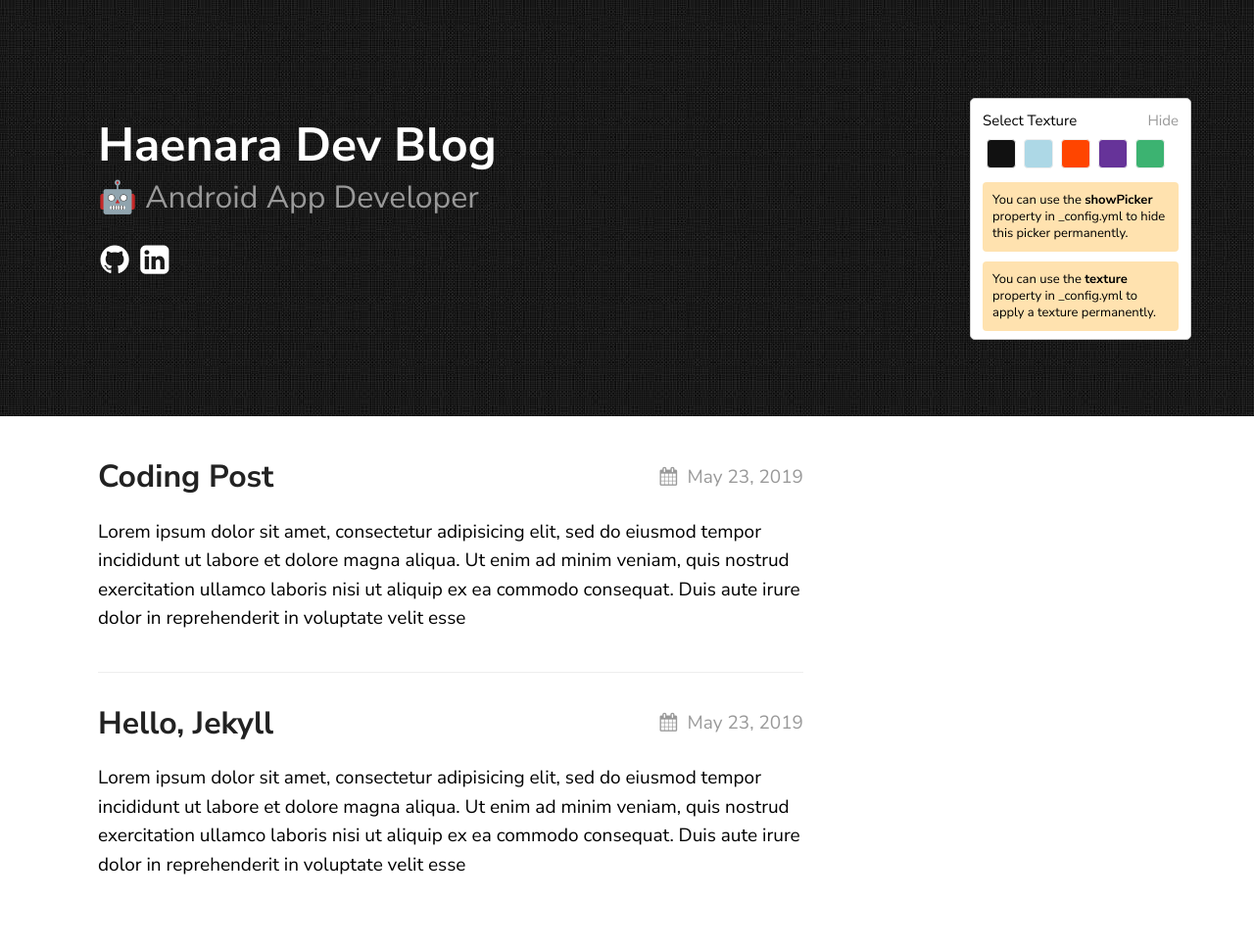
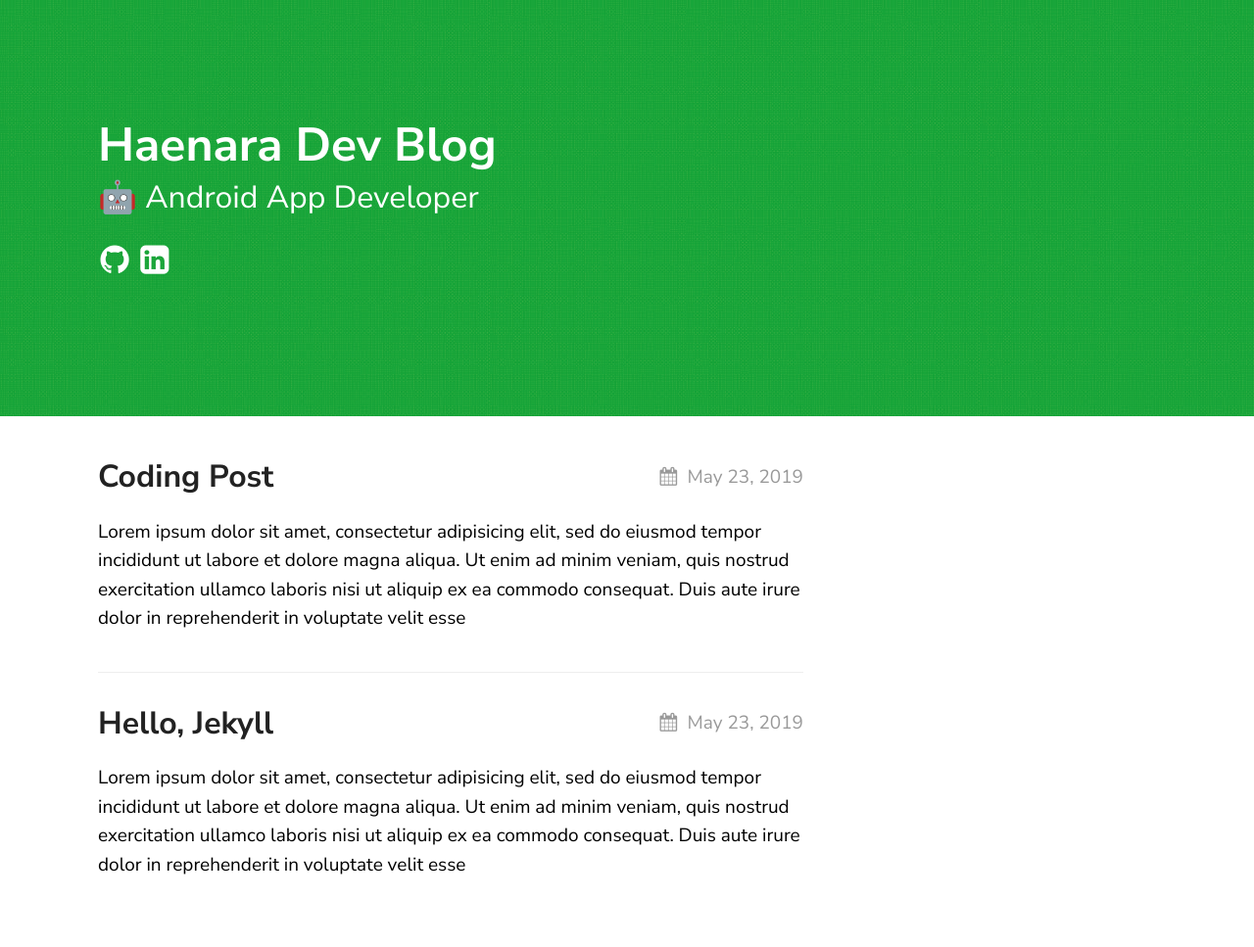
Before and after one commit to HaenaraShin/HaenaraShin.github.io, a Jekyll site: the page built from index.md, in a window 1280 px wide. Shown: the whole page at 98% size. Built offline with Jekyll 4.4.1, drawn with Linux system fonts in a browser that asks for light colours; some of the changed lines change nothing that is shown.

Commit message:
Modify _config

```diff
--- a/_config.yml
+++ b/_config.yml
@@ -17,9 +17,9 @@ texture:
   title: Haenara Dev Blog
   tagline: 🤖 Android App Developer
   date_format: " %Y-%b-%-d"
-  style: black
+  style: green
   showNav: true
-  showPicker: true
+  showPicker: false
 
   # generate social links in footer
   social_links:
```
